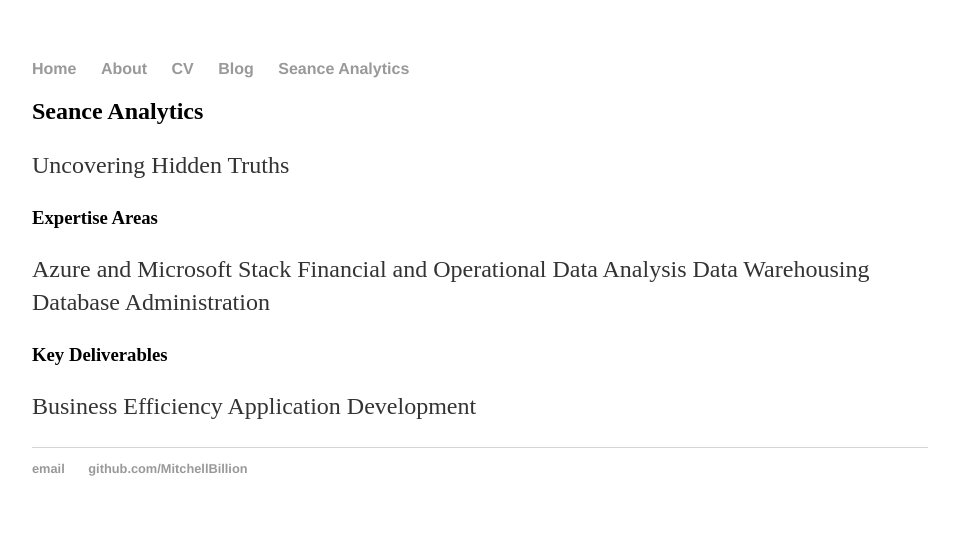
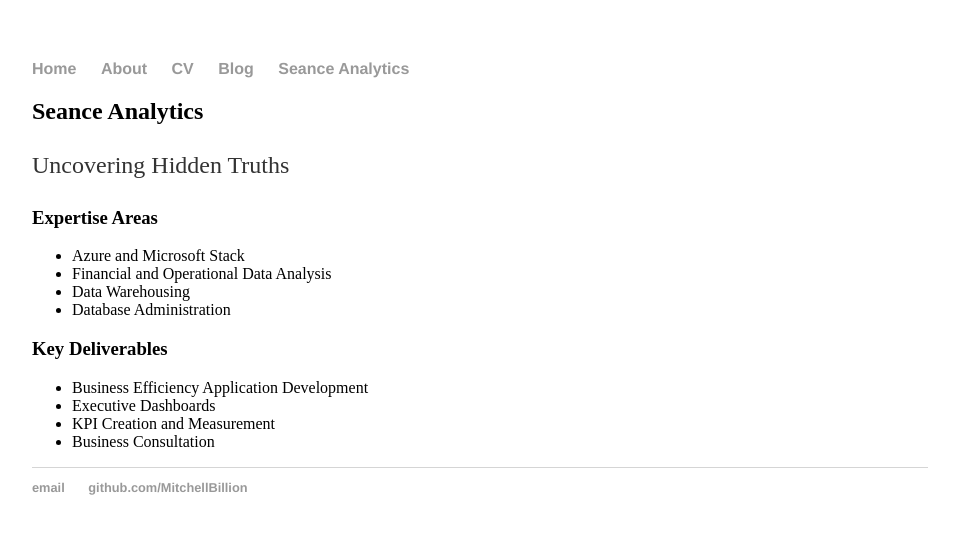
Before and after one commit to MitchellBillion/MitchellBillion.github.io, a Jekyll site: the page built from seanceanalytics/index.md, in a window 1280 px wide. Shown: the top 534 px of the page, without its empty margins (160-1119 px from the left). Built offline with Jekyll 4.4.1, drawn with Linux system fonts in a browser that asks for light colours; our own code applies the rules of GitHub Pages for plain Markdown files.

Commit message:
Update index.md

```diff
--- a/seanceanalytics/index.md
+++ b/seanceanalytics/index.md
@@ -2,10 +2,13 @@
 Uncovering Hidden Truths
 
 ### Expertise Areas
-Azure and Microsoft Stack
-Financial and Operational Data Analysis
-Data Warehousing
-Database Administration
+* Azure and Microsoft Stack
+* Financial and Operational Data Analysis
+* Data Warehousing
+* Database Administration
 
 ### Key Deliverables
-Business Efficiency Application Development
+* Business Efficiency Application Development
+* Executive Dashboards
+* KPI Creation and Measurement
+* Business Consultation
```
